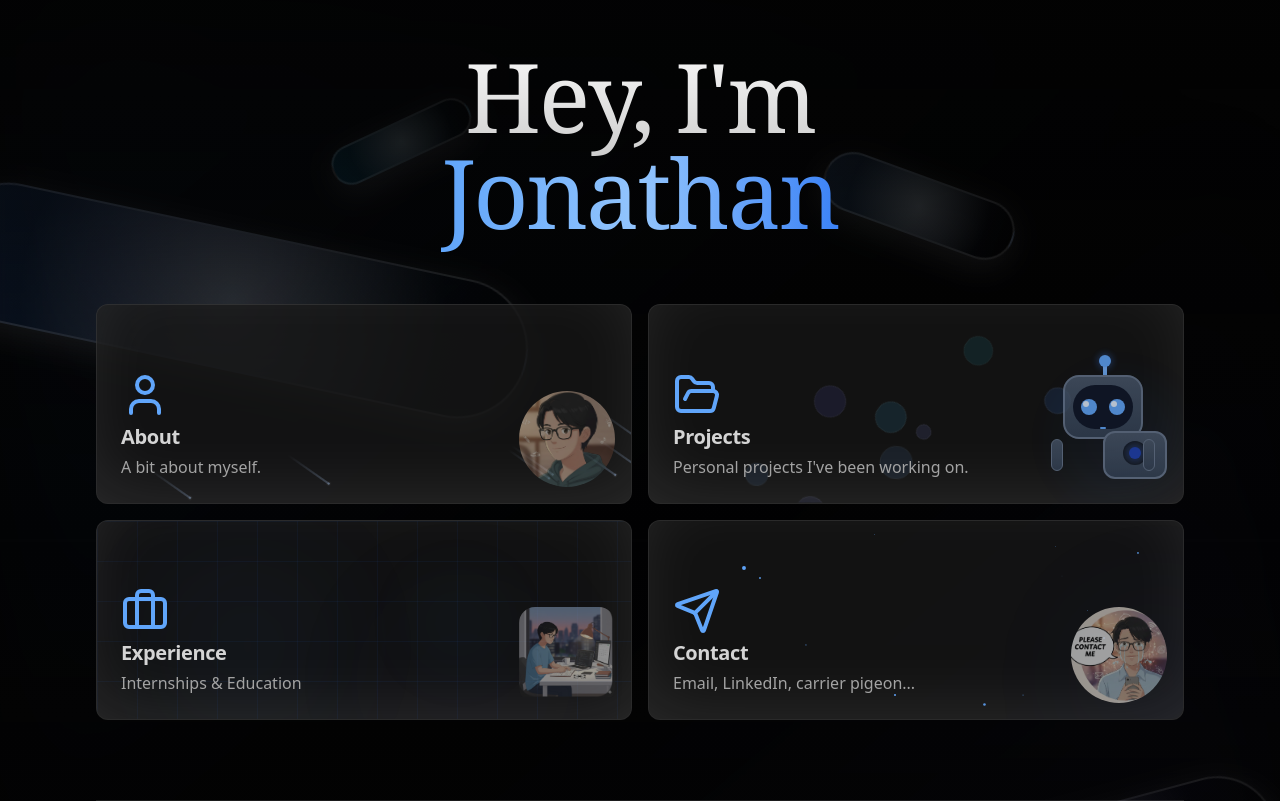
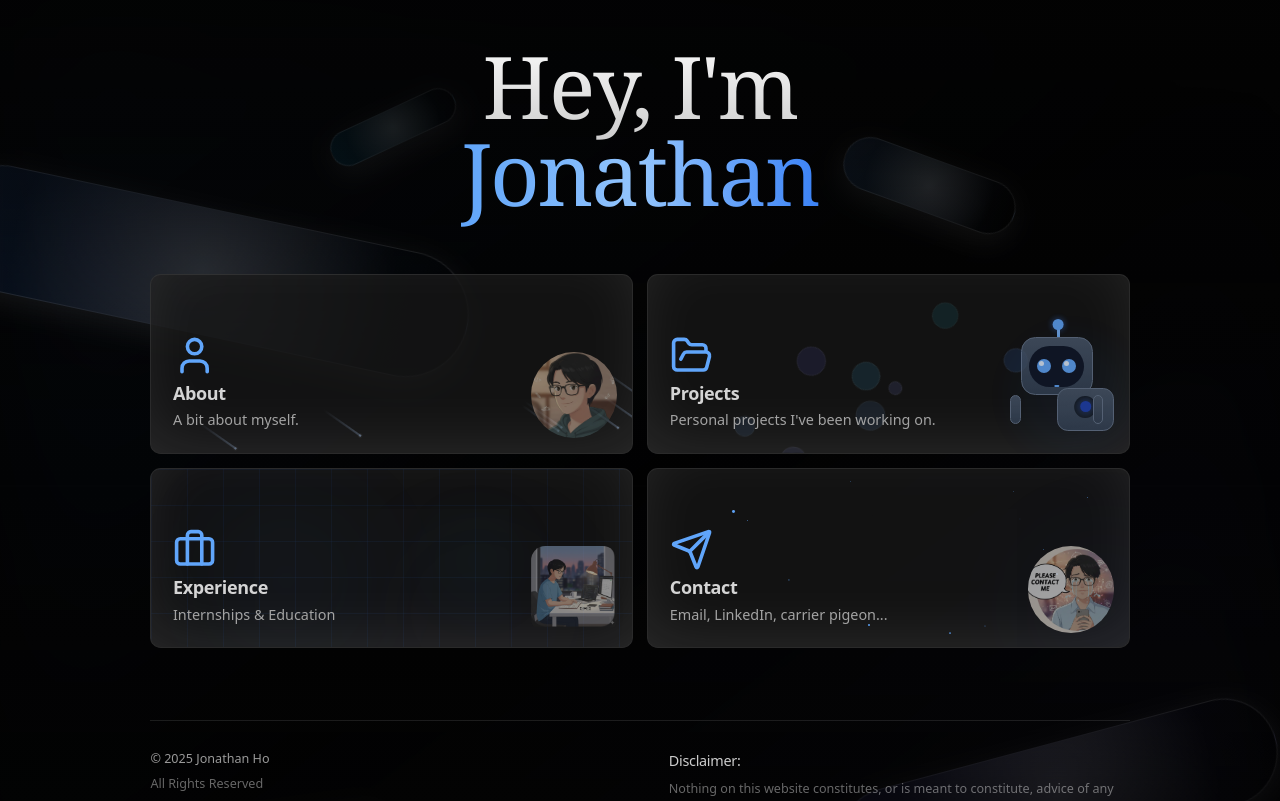
Before and after one commit to oj0nathan/personal_website, a Next.js app: page / in a window 1280 px wide. Shown: the top 801 px of the page. Built offline with nearby package versions, Linux system fonts and the light colour scheme; a web font is replaced by a local one.

Commit message:
feat: scale down site by 10% with CSS zoom
Add `zoom: 0.9` to body for better visibility on laptops.

Co-authored-by: Jonathan Ho <142511621+oj0nathan@users.noreply.github.com>

```diff
--- a/app/globals.css
+++ b/app/globals.css
@@ -73,6 +73,8 @@
     @apply bg-background text-foreground;
     font-feature-settings: "rlig" 1, "calt" 1;
     font-optical-sizing: auto;
+    /* Zoom out by 10% for better fit on laptops */
+    zoom: 0.9;
   }
   html {
     scroll-behavior: smooth;
```
